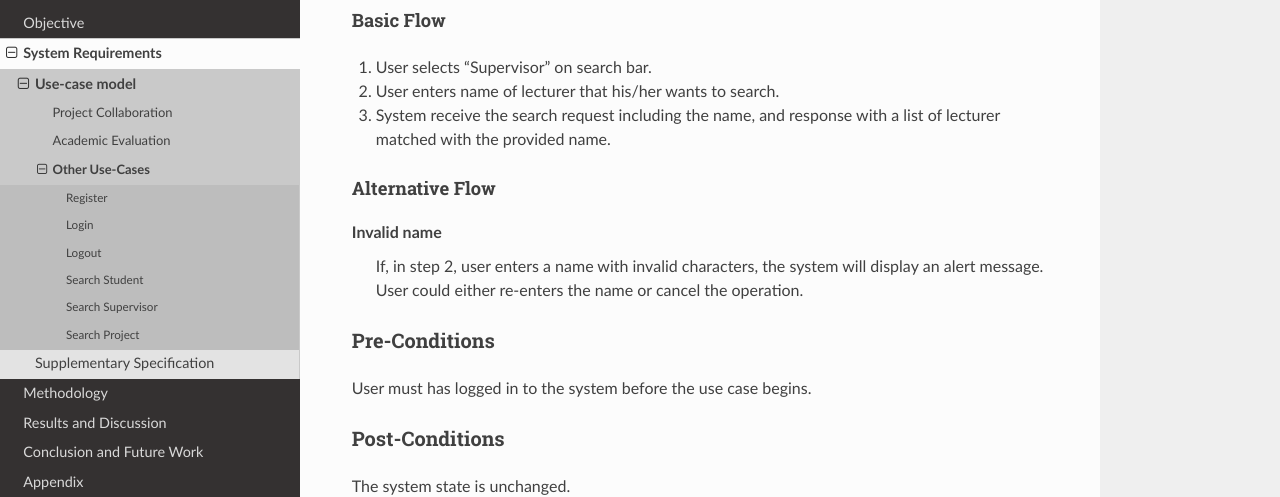
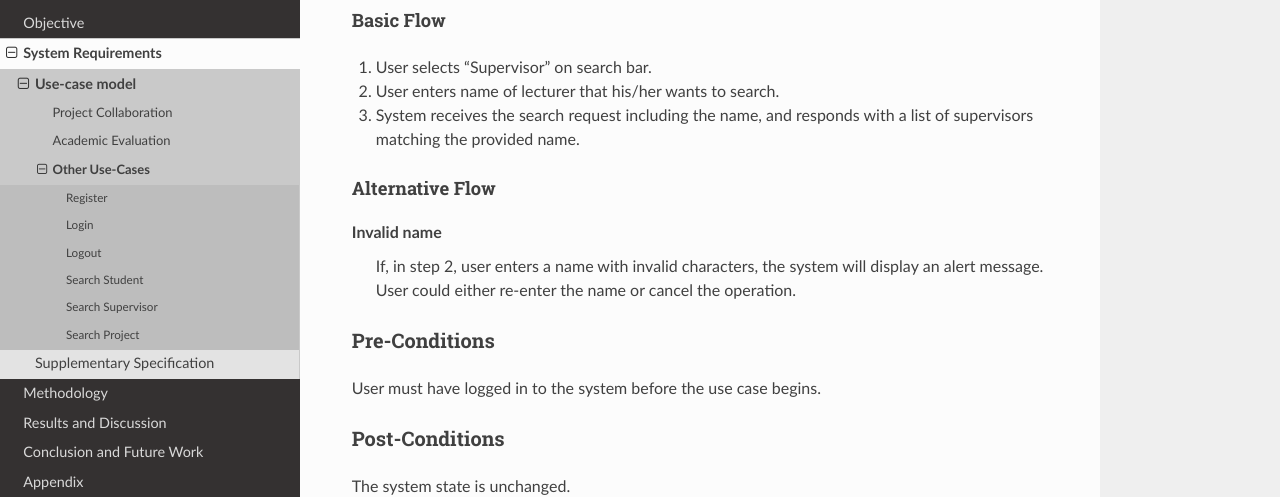
Before and after one commit to Huy-Ngo/acanban, a Sphinx documentation site: the page built from docs/source/req/use-case/other.rst, in a window 1280 px wide and 1400 px high, scrolled down 3902 px. Shown: the part 152-649 px from the top of the window. Built offline with Sphinx 7.4.7 and the Read the Docs theme 2.0.0, drawn with Linux system fonts in a browser that asks for light colours; the version number is read from the project's files by our own code; some of the changed text lies outside the part shown.

Commit message:
Correct grammar

```diff
--- a/docs/source/req/use-case/other.rst
+++ b/docs/source/req/use-case/other.rst
@@ -147,7 +147,7 @@ Basic Flow
 Pre-Conditions
 ^^^^^^^^^^^^^^
 
-User must has logged in to the system before the use case begins.
+User must have logged in to the system before the use case begins.
 
 Post-Conditions
 ^^^^^^^^^^^^^^^
@@ -236,21 +236,21 @@ Basic Flow
 
 1. User selects "Supervisor" on search bar.
 2. User enters name of lecturer that his/her wants to search.
-3. System receive the search request including the name, and response with
-   a list of lecturer matched with the provided name.
+3. System receives the search request including the name, and responds with
+   a list of supervisors matching the provided name.
 
 Alternative Flow
 """"""""""""""""
 
 Invalid name
    If, in step 2, user enters a name with invalid characters, the system
-   will display an alert message. User could either re-enters the name
+   will display an alert message. User could either re-enter the name
    or cancel the operation.
 
 Pre-Conditions
 ^^^^^^^^^^^^^^
 
-User must has logged in to the system before the use case begins.
+User must have logged in to the system before the use case begins.
 
 Post-Conditions
 ^^^^^^^^^^^^^^^
@@ -306,17 +306,17 @@ Special Requirements
 ^^^^^^^^^^^^^^^^^^^^
 
 In **Search by name** sub flow, user has successfully received the list of
-student name and might want to sort it by *year*.
+student names and might want to sort them by *year*.
 
 
-If, in **Search by name** sub flow, user enters a name which is not matched
+If, in **Search by name** sub flow, user enters a name which is not matching
 with any project name, the system should display a message that there are no
-matching project.
+matching projects.
 
 Pre-Conditions
 ^^^^^^^^^^^^^^
 
-User must has logged in to the system before the use case begins.
+User must have logged in to the system before the use case begins.
 
 Post-Conditions
 ^^^^^^^^^^^^^^^
```
